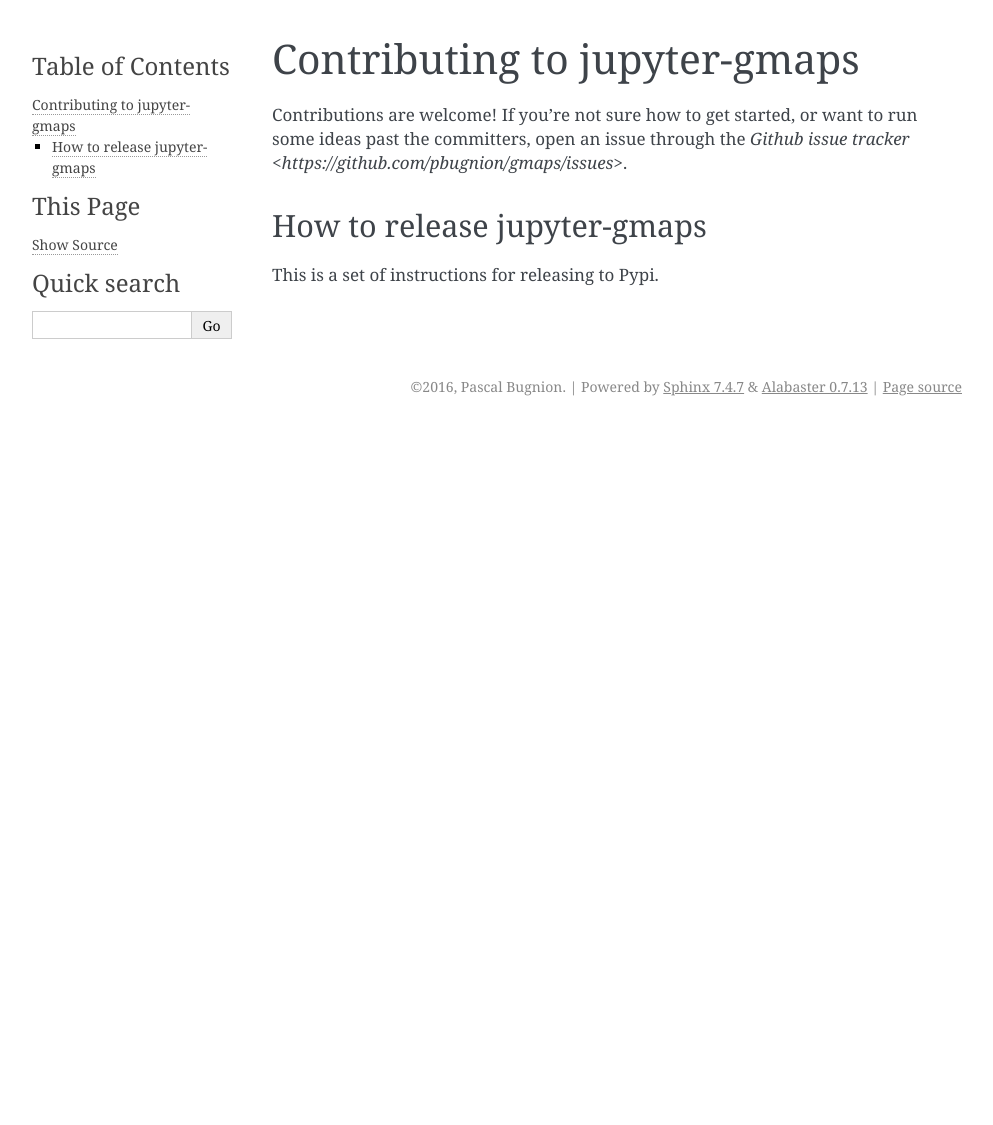
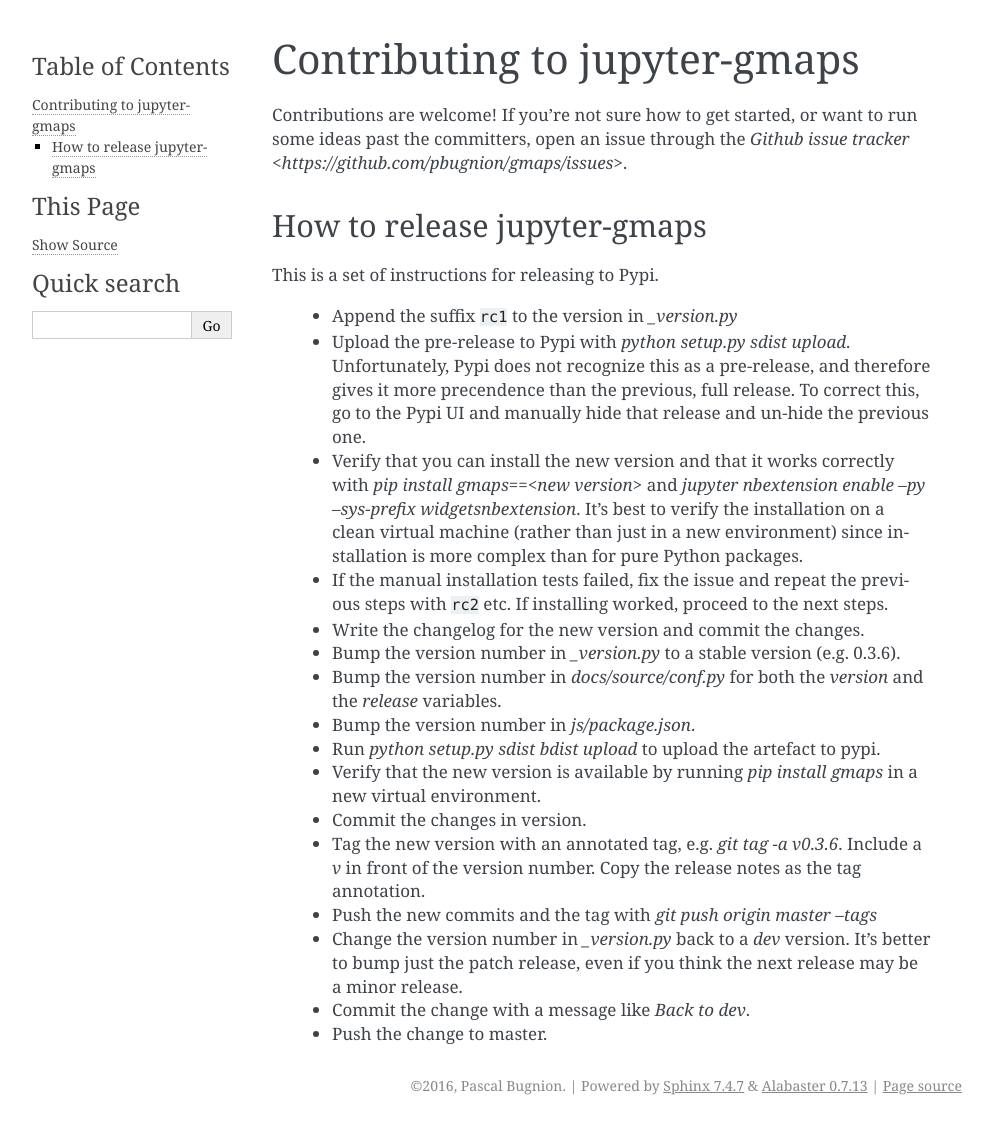
Before and after one commit to pbugnion/gmaps, a Sphinx documentation site: the page built from docs/source/contributing.rst, in a window 1280 px wide. Shown: the whole page, without its empty margins (148-1141 px from the left). Built offline with Sphinx 7.4.7, drawn with Linux system fonts in a browser that asks for light colours; before the commit the page ends 900 px from its top, so only the background shows below that.

Commit message:
Guide describing how to release

```diff
--- a/docs/source/contributing.rst
+++ b/docs/source/contributing.rst
@@ -8,3 +8,35 @@
 ----------------------------
 
 This is a set of instructions for releasing to Pypi.
+
+ - Append the suffix ``rc1`` to the version in `_version.py`
+
+ - Upload the pre-release to Pypi with `python setup.py sdist upload`. Unfortunately, Pypi does not recognize this as a pre-release, and therefore gives it more precendence than the previous, full release. To correct this, go to the Pypi UI and manually hide that release and un-hide the previous one.
+
+ - Verify that you can install the new version and that it works correctly with `pip install gmaps==<new version>` and `jupyter nbextension enable --py --sys-prefix widgetsnbextension`. It's best to verify the installation on a clean virtual machine (rather than just in a new environment) since installation is more complex than for pure Python packages.
+
+ - If the manual installation tests failed, fix the issue and repeat the previous steps with ``rc2`` etc. If installing worked, proceed to the next steps.
+
+ - Write the changelog for the new version and commit the changes.
+
+ - Bump the version number in `_version.py` to a stable version (e.g. 0.3.6).
+
+ - Bump the version number in `docs/source/conf.py` for both the `version` and the `release` variables.
+
+ - Bump the version number in `js/package.json`.
+
+ - Run `python setup.py sdist bdist upload` to upload the artefact to pypi.
+
+ - Verify that the new version is available by running `pip install gmaps` in a new virtual environment.
+
+ - Commit the changes in version.
+
+ - Tag the new version with an annotated tag, e.g. `git tag -a v0.3.6`. Include a `v` in front of the version number. Copy the release notes as the tag annotation.
+
+ - Push the new commits and the tag with `git push origin master --tags`
+
+ - Change the version number in `_version.py` back to a `dev` version. It's better to bump just the patch release, even if you think the next release may be a minor release.
+
+ - Commit the change with a message like `Back to dev`.
+
+ - Push the change to master.
```
